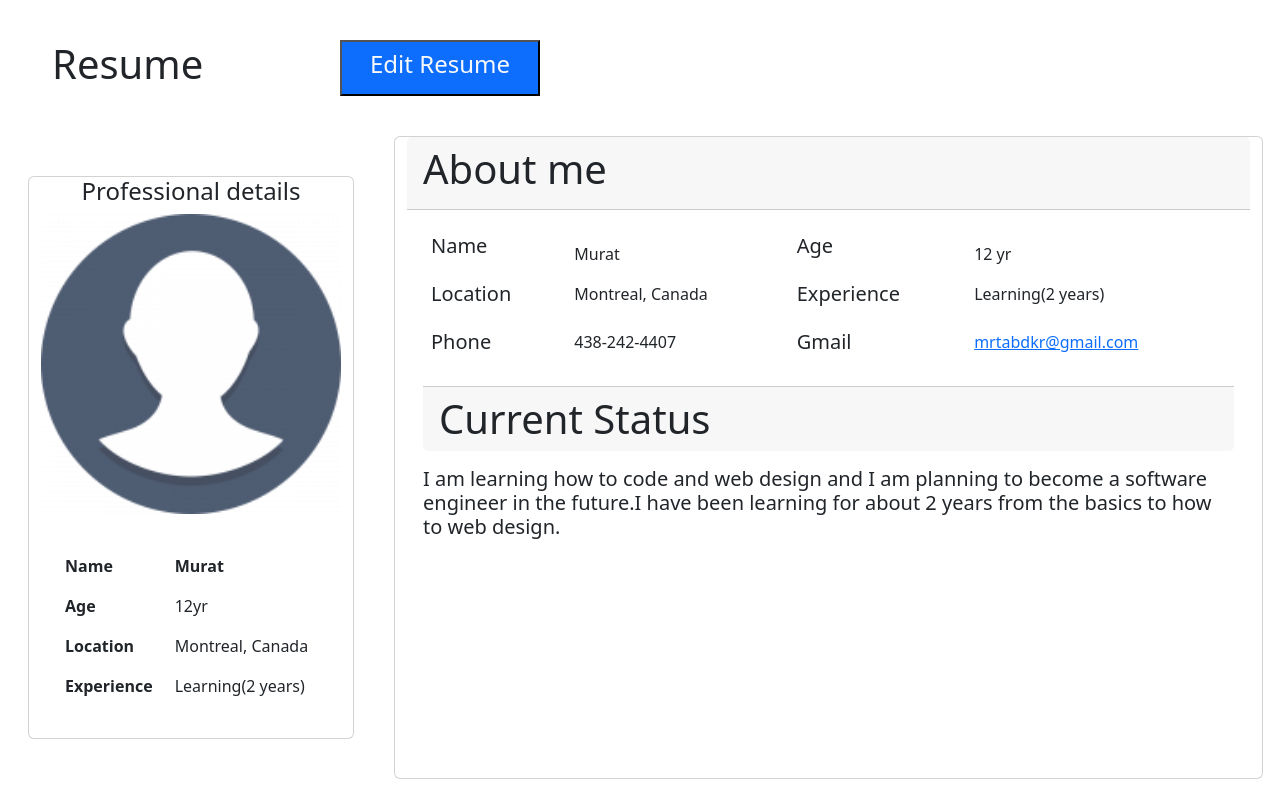
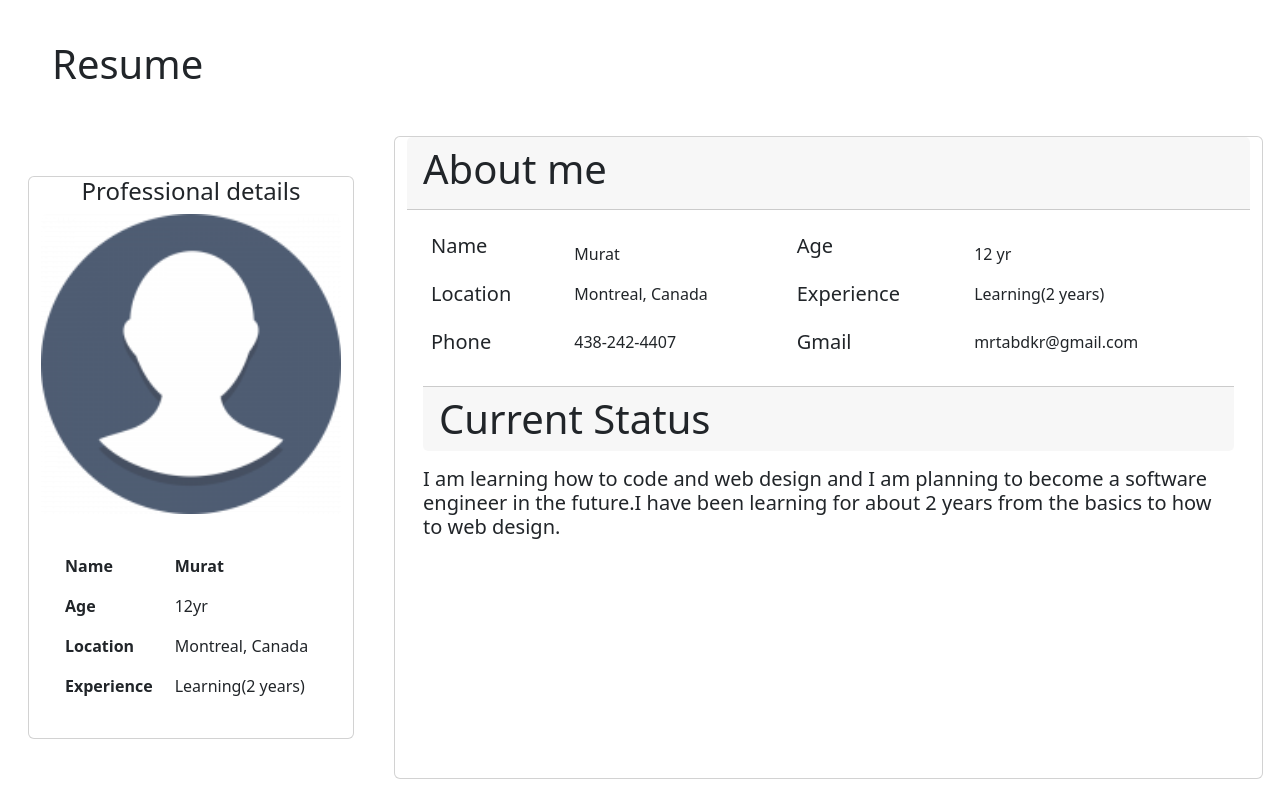
Before and after one commit to Muratcoder123/CV-homework, a plain HTML site: page index.html in a window 1280 px wide. Drawn offline with nearby package versions, Linux system fonts and the light colour scheme.

Commit message:
deleted button

```diff
--- a/index.html
+++ b/index.html
@@ -12,7 +12,6 @@
     <Div class="col-3">
         <h1>Resume</h1>
     </Div>
-    <button class="col-2 bg-primary text-light"><h4>Edit Resume</h4></button>
 </div>
 <div class="row">
 <div class="card col-3" style="margin: 40px;">
@@ -66,7 +65,7 @@
             <th><h5>Phone</h5></th>
             <td>438-242-4407</td>
             <th><h5>Gmail</h5></th>
-            <td><a href="mrtabdkr@gmail.com">mrtabdkr@gmail.com</a></td>
+            <td>mrtabdkr@gmail.com</td>
           </tr>
         </tbody>
       </table>
```
